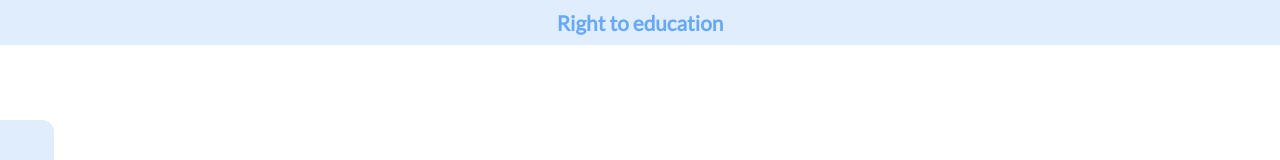
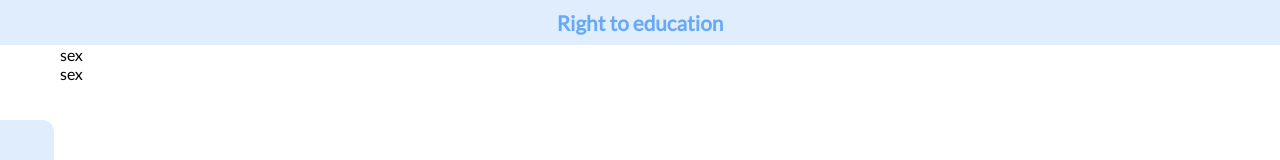
Before and after one commit to legalities/legalities, a React (Create React App) app: page /chapter/1 in a window 1280 px wide. Shown: the top 160 px of the page. Built offline with nearby package versions, Linux system fonts and the light colour scheme.

Commit message:
create chapter page

```diff
--- a/src/App.js
+++ b/src/App.js
@@ -2,15 +2,18 @@ import "./styles/App.css"
 // import store, { updatesamplestate } from "./Store";
 // import { useSnapshot } from "valtio";
 // import Valtion_Use_Sample from "./Valtion_Use_Sample";
-import Loading from "./Components/Loading/Loading.tsx";
+// import Loading from "./Components/Loading/Loading.tsx";
 import ChapterDefault from "./Pages/Chapters/ChapterDefault";
+import ChapterQuestionComponent from "./Pages/Chapters/ChapterQuestionComponent";
 // import Navbar from "./Components/Navbar";
 
 
 function App() {
 
   return (
-    <ChapterDefault />
+    <ChapterDefault>
+        <ChapterQuestionComponent />
+    </ChapterDefault>
   );
 }
 
--- a/src/Pages/Chapters/ChapterDefault.jsx
+++ b/src/Pages/Chapters/ChapterDefault.jsx
@@ -6,13 +6,14 @@ import ChapterLeftBar from "./ChapterLeftBar.jsx"
 import train from "../../Assets/graphy/train.webp"
 
 
-export default function ChapterDefault() {
+export default function ChapterDefault(props) {
   return (
     <div id='ChapterDefault' >
         <div id='chapterInterface'>
             <ChapterHeader bg="#DFEDFD" txtcolor="#67A9F6" headertitle="Right to education" />
             <ChapterLeftBar />
         </div>
+        {props.children}
         <div className="train-container">
             <img src={train} className='chapter-pg-train' />
         </div>
--- /dev/null
+++ b/src/Pages/Chapters/ChapterQuestionComponent.jsx
@@ -0,0 +1,12 @@
+import React from 'react'
+import "../../styles/chapter.scss"
+
+
+export default function ChapterQuestionComponent() {
+  return (
+    <div id='ChapterQuestionComponent'>
+        <div className="question">sex</div>
+        <div className="options">sex</div>
+    </div>
+  )
+}
--- a/src/styles/chapter.scss
+++ b/src/styles/chapter.scss
@@ -1,5 +1,5 @@
 #ChapterDefault {
-    .train-container{
+    .train-container {
         position: absolute;
         width: 100vw;
         bottom: 0;
@@ -17,20 +17,23 @@
 
 @keyframes moveTrain {
     from {
-        left:100vw;
+        left: 100vw;
         right: 0;
         transform: scaleX(1);
     }
+
     50% {
         right: 100vw;
         left: 0;
         transform: scaleX(1);
     }
+
     51% {
         right: 100vw;
         left: 0;
         transform: scaleX(-1);
     }
+
     to {
         right: 0;
         left: 100vw;
@@ -65,9 +68,14 @@
     img:hover {
         transform: scale(0.9) translateX(5px);
     }
+
     img {
         transition: 0.5s;
         position: relative;
         width: min(30px, 5vw);
     }
 }
+
+#ChapterQuestionComponent {
+    margin-left: 60px;
+}
```
